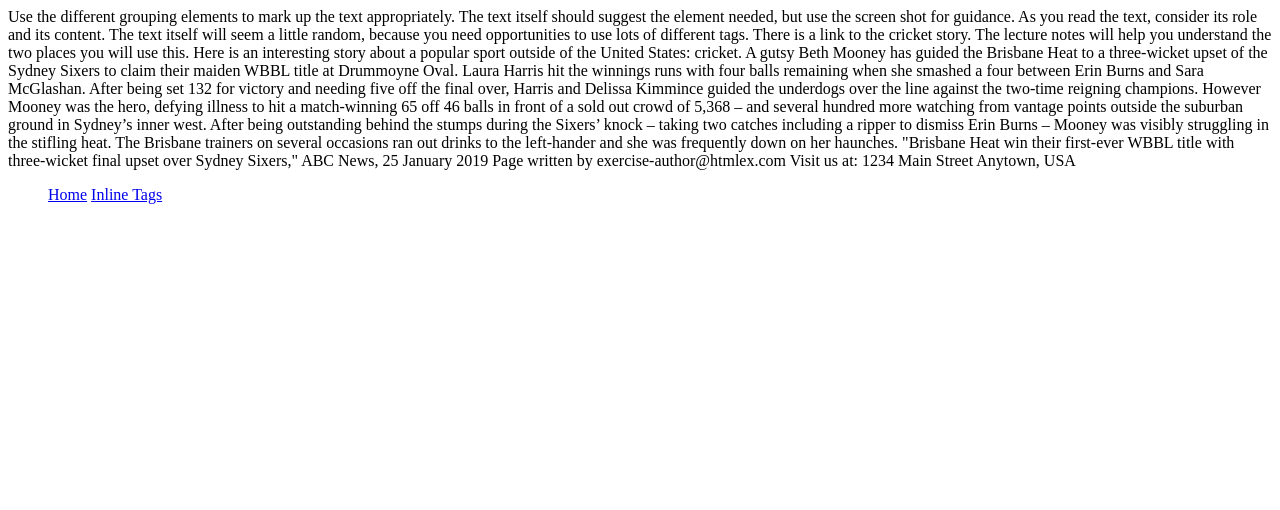
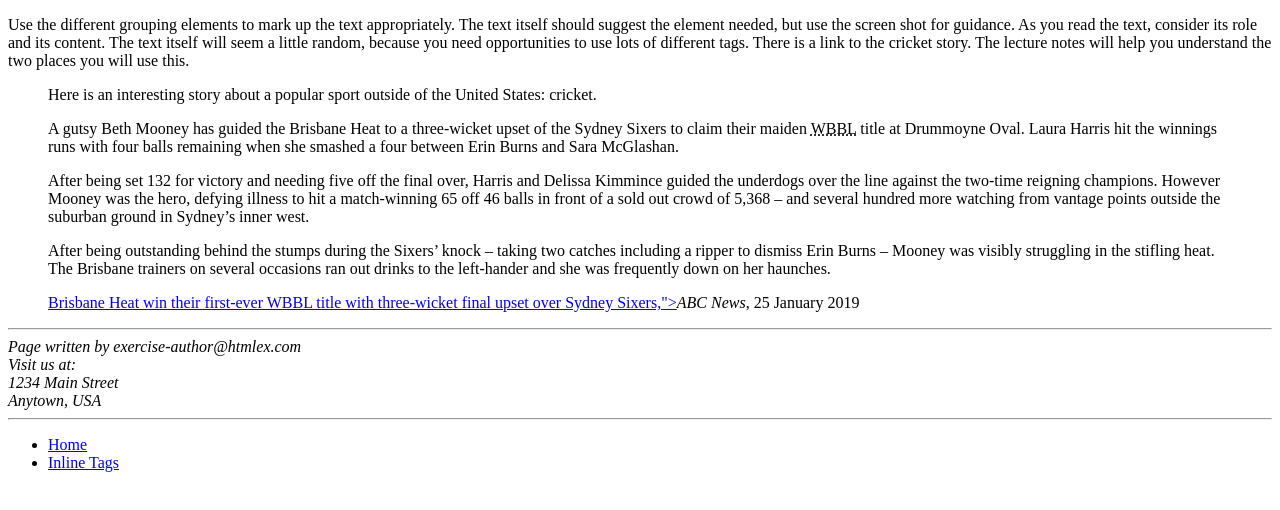
Before and after one commit to Jessie-os/eexercise-3, a plain HTML site: page block-tags.html in a window 1280 px wide. Drawn offline with Linux system fonts and the light colour scheme.

Commit message:
finishing touches

```diff
--- a/block-tags.html
+++ b/block-tags.html
@@ -6,29 +6,52 @@
     <title>Inline Tags</title>
   </head>
   <body>
-Use the different grouping elements to mark up the text appropriately.
+<p>Use the different grouping elements to mark up the text appropriately.
 The text itself should suggest the element needed, but use the screen shot for guidance.
 As you read the text, consider its role and its content. The text itself will seem a little
-random, because you need opportunities to use lots of different tags. There is a link to the
-cricket story. The lecture notes will help you understand the two places you will use this.
-Here is an interesting story about a popular sport outside of the United States: cricket.
-A gutsy Beth Mooney has guided the Brisbane Heat to a three-wicket upset of the Sydney Sixers
-to claim their maiden WBBL title at Drummoyne Oval. Laura Harris hit the winnings runs with
-four balls remaining when she smashed a four between Erin Burns and Sara McGlashan.
-After being set 132 for victory and needing five off the final over,
+random, because you need opportunities to use lots of different tags.
+There is a link to the cricket story. The lecture notes will help you understand
+the two places you will use this.</p>
+<blockquote>
+<p>Here is an interesting story about a popular sport outside of the United States: cricket.</p>
+
+<p>A gutsy Beth Mooney has guided the Brisbane Heat to a three-wicket upset of the Sydney Sixers
+to claim their maiden <abbr title="Women's Big Bash League"> WBBL</abbr> title at Drummoyne Oval.
+Laura Harris hit the winnings runs with four balls remaining when she smashed a four
+between Erin Burns and Sara McGlashan.</p>
+
+<p>After being set 132 for victory and needing five off the final over,
 Harris and Delissa Kimmince guided the underdogs over the line against the two-time
 reigning champions. However Mooney was the hero, defying illness to hit a match-winning
 65 off 46 balls in front of a sold out crowd of 5,368 – and several hundred more watching
-from vantage points outside the suburban ground in Sydney’s inner west. After being
-outstanding behind the stumps during the Sixers’ knock – taking two catches including a
-ripper to dismiss Erin Burns – Mooney was visibly struggling in the stifling heat.
-The Brisbane trainers on several occasions ran out drinks to the left-hander and she was
-frequently down on her haunches. "Brisbane Heat win their first-ever WBBL title with
-three-wicket final upset over Sydney Sixers," ABC News, 25 January 2019 Page written by
-exercise-author@htmlex.com Visit us at: 1234 Main Street Anytown, USA
+from vantage points outside the suburban ground in Sydney’s inner west.</p>
+
+<p>After being outstanding behind the stumps during the Sixers’ knock – taking two catches including a
+ripper to dismiss Erin Burns – Mooney was visibly struggling in the stifling heat. The Brisbane
+trainers on several occasions ran out drinks to the left-hander and she was
+frequently down on her haunches.</p>
+
+<p>
+<a href="https://www.abc.net.au/news/2019-01-26/brisbane-heat-take-out-wbbl-final-against-sydney-sixers/10753330">
+Brisbane Heat win their first-ever WBBL title with three-wicket final
+upset over Sydney Sixers,"></a><em>ABC News</em>, 25 January 2019</p>
+</blockquote>
+<hr />
+
+<footer>
+<address>
+    Page written by exercise-author@htmlex.com<br />
+    Visit us at:<br />
+    1234 Main Street<br />
+    Anytown, USA<br />
+
+</address>
+</footer>
+<hr />
 
 <ul>
-    <a href="index.html">Home</a>
-    <a href="inline-tags.html">Inline Tags</a>
+    <li><a href="index.html">Home</a></li>
+    <li><a href="inline-tags.html">Inline Tags</a></li>
 </ul>
 </body>
+</html>
```
Also changed, not shown: index.html (+2 -2 lines), inline-tags.html (+3 -2 lines).
